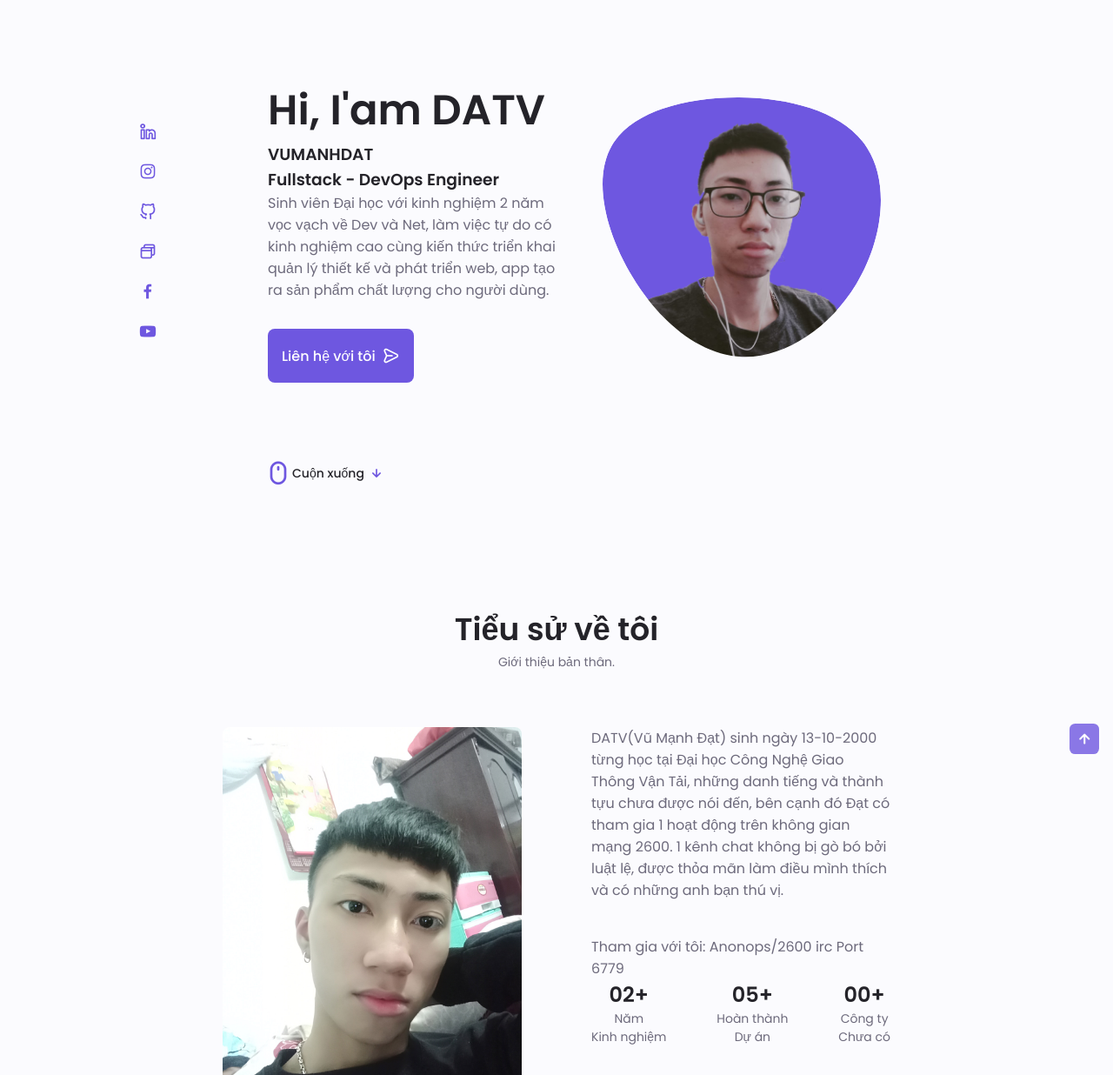
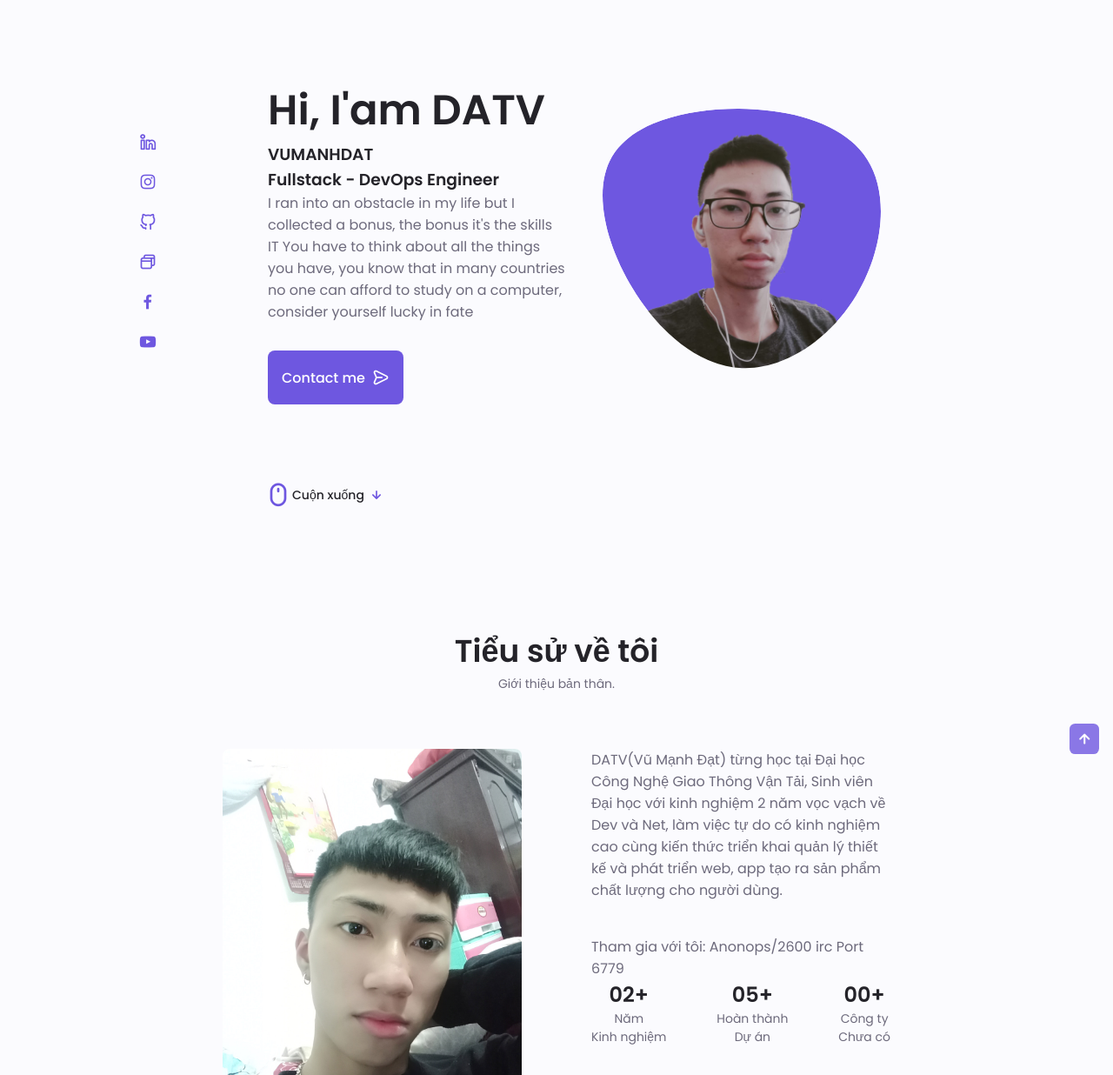
Before and after one commit to CompanyDATV/MyCV, a plain HTML site: page index.html in a window 1280 px wide. Shown: the part 93-1329 px from the top of the page at 87% size. Drawn offline with nearby package versions, Linux system fonts and the light colour scheme.

Commit message:
Update index.html

```diff
--- a/index.html
+++ b/index.html
@@ -135,11 +135,11 @@
                         <h1 class="home__title">Hi, I'am DATV</h1>
                         <h3 class="home__subtitle">VUMANHDAT</h3>
                         <h3 class="home__subtitle">Fullstack - DevOps Engineer</h3>
-                        <p class="home__description">Sinh viên Đại học với kinh nghiệm 2 năm vọc vạch về Dev và Net, làm việc
-                            tự do có kinh nghiệm cao cùng kiến thức triển khai quản lý thiết kế và phát triển web, app
-                            tạo ra sản phẩm chất
-                            lượng cho người dùng.</p>
-                        <a href="#contact" class="button button--flex">Liên hệ với tôi
+                        <p class="home__description">
+                        I ran into an obstacle in my life but I collected a bonus, the bonus it's the skills IT
+                        You have to think about all the things you have, you know that in many countries no one can afford
+                        to study on a computer, consider yourself lucky in fate </p>
+                        <a href="#contact" class="button button--flex">Contact me
                             <i class="uil uil-message button__icon"></i>
                         </a>
                     </div>
@@ -164,8 +164,9 @@
                 <img src="assets/img/datv.jpg" class="about__img" alt="">
 
                 <div class="about__data">
-                    <p class="about__description">DATV(Vũ Mạnh Đạt) sinh ngày 13-10-2000 từng học tại Đại học Công Nghệ Giao Thông Vận Tải, những danh tiếng và thành tựu chưa được nói đến, bên cạnh đó Đạt có tham gia
-                            1 hoạt động trên không gian mạng 2600. 1 kênh chat không bị gò bó bởi luật lệ, được thỏa mãn làm điều mình thích và có những anh bạn thú vị.<p>Tham gia với tôi: Anonops/2600 irc Port 6779 </p>
+                    <p class="about__description">DATV(Vũ Mạnh Đạt) từng học tại Đại học Công Nghệ Giao Thông Vận Tải, Sinh viên Đại học với kinh nghiệm 2 năm vọc vạch về Dev và Net, làm việc
+                            tự do có kinh nghiệm cao cùng kiến thức triển khai quản lý thiết kế và phát triển web, app
+                            tạo ra sản phẩm chất lượng cho người dùng.<p>Tham gia với tôi: Anonops/2600 irc Port 6779 </p>
 
                     <div class="about__info">
                         <div>
```
